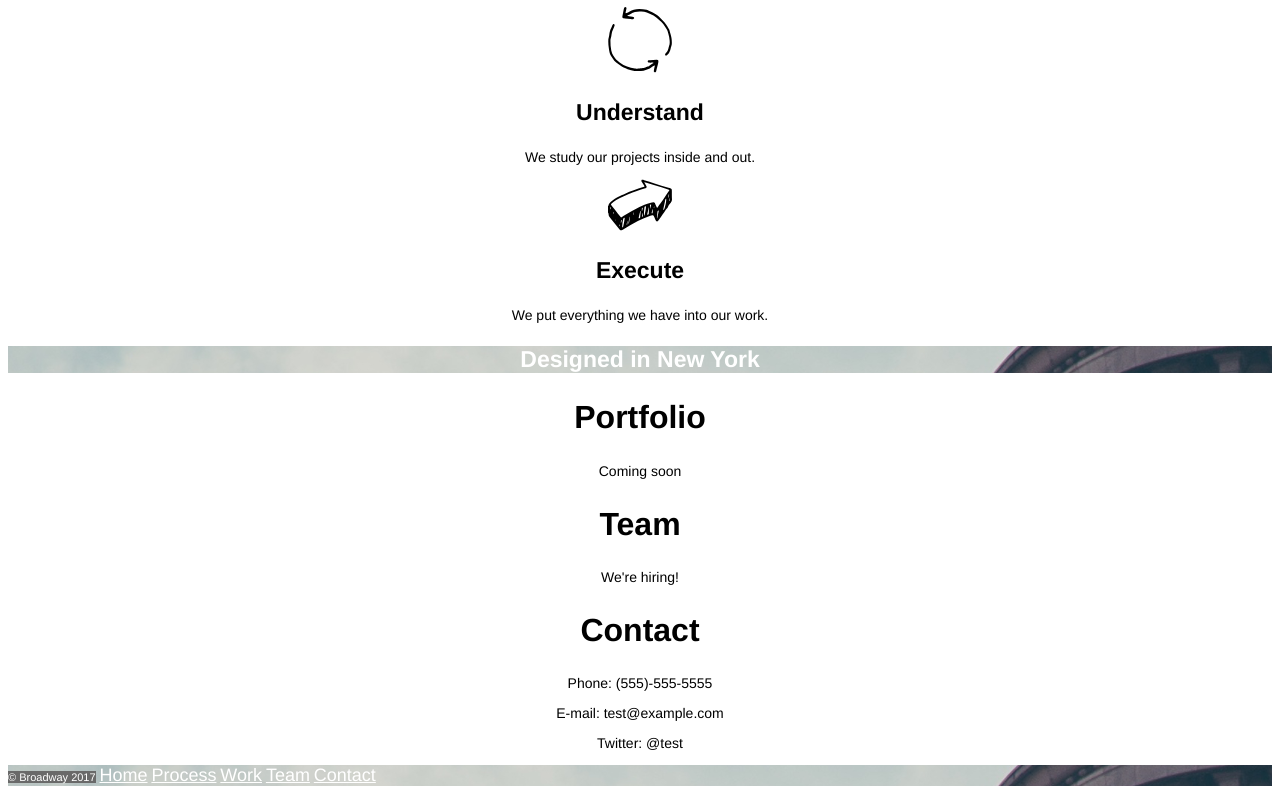
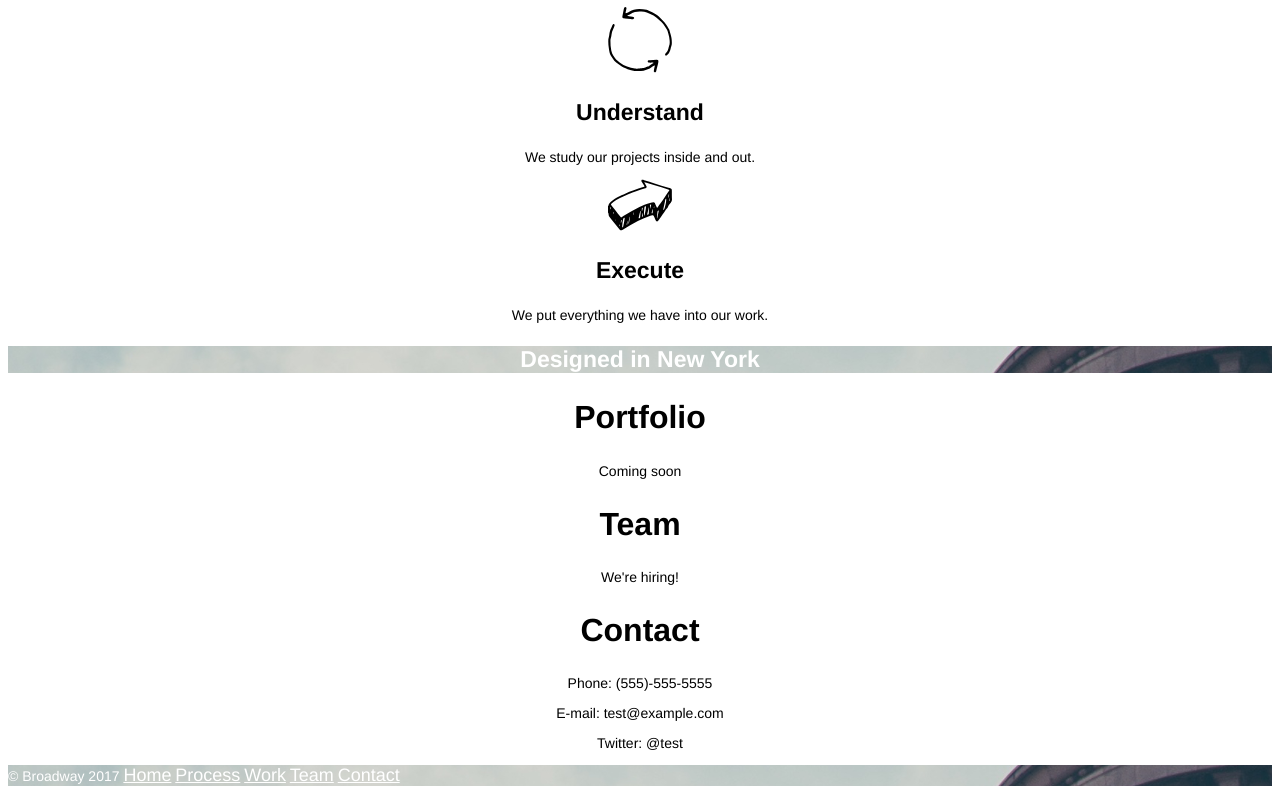
Before and after one commit to excel13r/broadway, a plain HTML site: page index.html in a window 1280 px wide. Shown: the part 559-1359 px from the top of the page. Drawn offline with Linux system fonts and the light colour scheme.

Commit message:
Html change footer

```diff
--- a/index.html
+++ b/index.html
@@ -51,8 +51,8 @@
       <p>Twitter: @test</p>
     </div>
 
-    <div id="footer" class="flatiron left">
-      <p><span class="footer">© Broadway 2017</span> <a href="#">Home</a> <a href="#">Process</a> <a href="#">Work</a> <a href="#">Team</a> <a href="#">Contact</a></p>
+    <div id="footer" class="flatiron left footer">
+      <p>© Broadway 2017 <a href="#">Home</a> <a href="#">Process</a> <a href="#">Work</a> <a href="#">Team</a> <a href="#">Contact</a></p>
     </div>
 
   </body>
```
